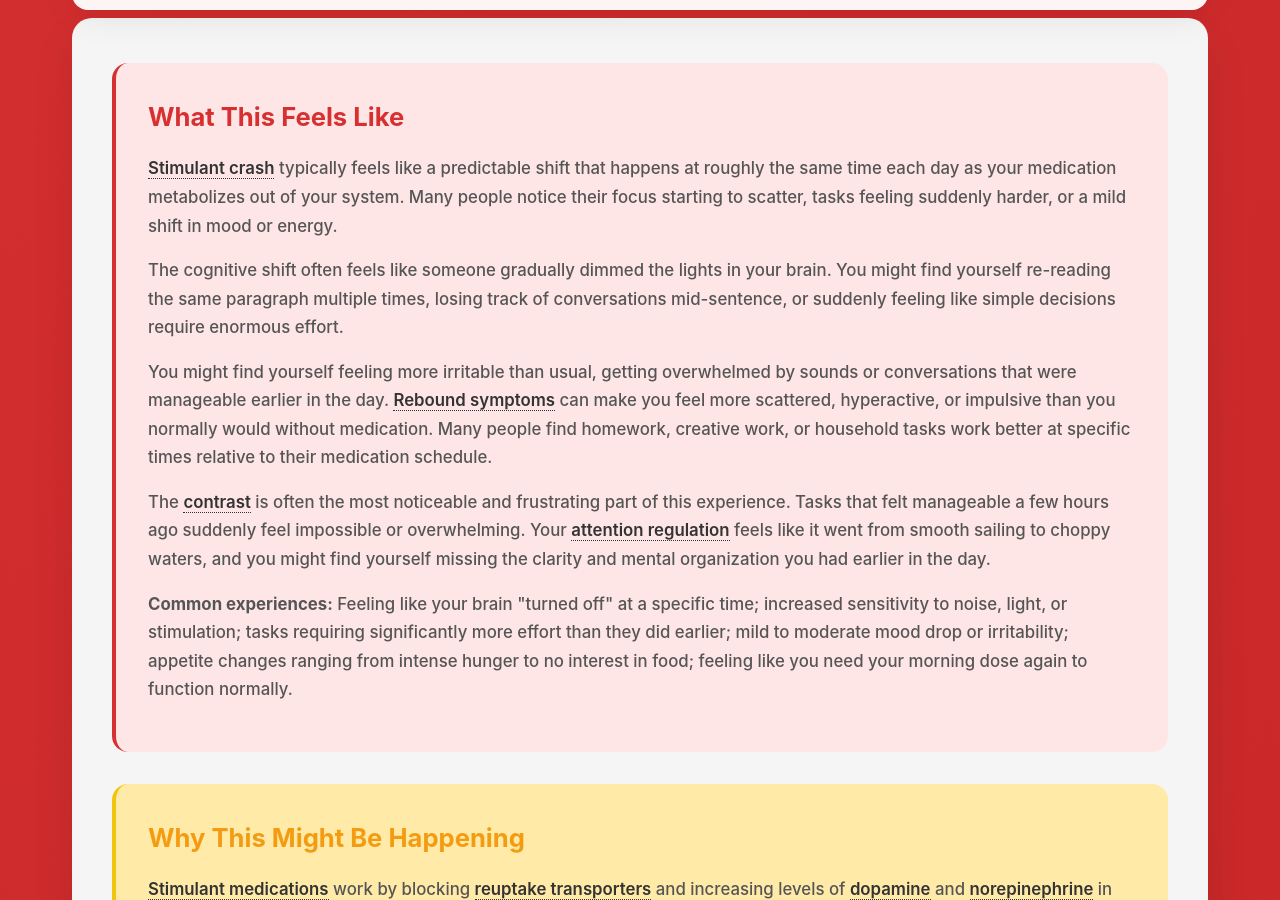
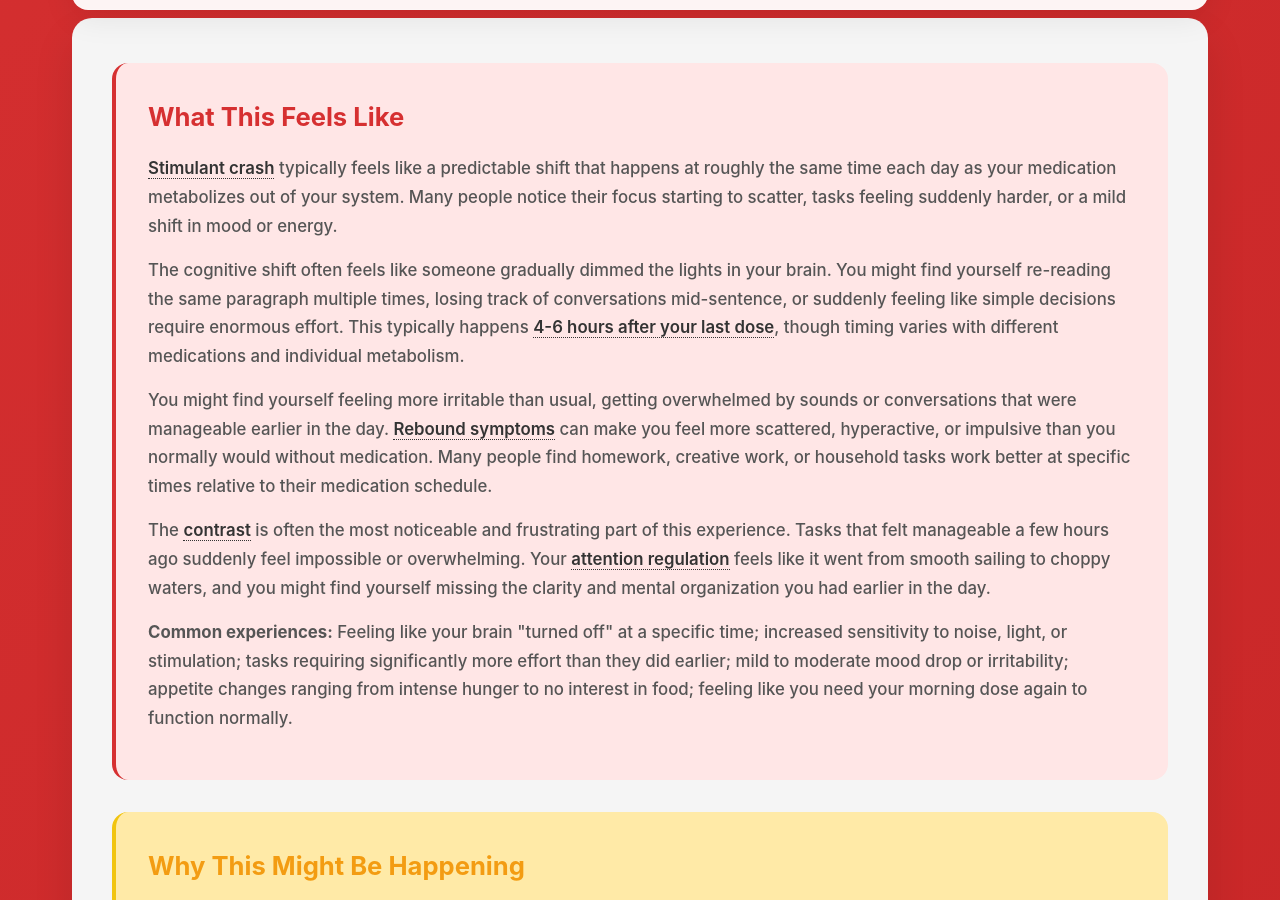
Before and after one commit to neurodivergent-survival-guide/neurodivergent-survival-guide, a Jekyll site: the page built from struggles/stimulant-crash-and-rebound.html, in a window 1280 px wide and 900 px high, scrolled down 666 px. Built offline with Jekyll 4.4.1, drawn with Linux system fonts in a browser that asks for light colours.

Commit message:
Update stimulant-crash-and-rebound.html

```diff
--- a/struggles/stimulant-crash-and-rebound.html
+++ b/struggles/stimulant-crash-and-rebound.html
@@ -25,7 +25,7 @@ search_terms: ["meds wearing off", "crash every day", "irritable afternoon", "br
         <h2 id="what-this-feels-like">What This Feels Like</h2>
         <p><a class="jargon">Stimulant crash<span class="tooltip">A temporary period of increased fatigue, mood drop, or symptom return as ADHD medication wears off</span></a> typically feels like a predictable shift that happens at roughly the same time each day as your medication metabolizes out of your system. Many people notice their focus starting to scatter, tasks feeling suddenly harder, or a mild shift in mood or energy.</p>
 
-        <p>The cognitive shift often feels like someone gradually dimmed the lights in your brain. You might find yourself re-reading the same paragraph multiple times, losing track of conversations mid-sentence, or suddenly feeling like simple decisions require enormous effort.</p>
+        <p>The cognitive shift often feels like someone gradually dimmed the lights in your brain. You might find yourself re-reading the same paragraph multiple times, losing track of conversations mid-sentence, or suddenly feeling like simple decisions require enormous effort. This typically happens <a class="jargon">4-6 hours after your last dose<span class="tooltip">The typical window when immediate-release stimulants begin wearing off significantly</span></a>, though timing varies with different medications and individual metabolism.</p>
 
         <p>You might find yourself feeling more irritable than usual, getting overwhelmed by sounds or conversations that were manageable earlier in the day. <a class="jargon">Rebound symptoms<span class="tooltip">ADHD symptoms returning temporarily stronger than baseline as medication effects fade</span></a> can make you feel more scattered, hyperactive, or impulsive than you normally would without medication. Many people find homework, creative work, or household tasks work better at specific times relative to their medication schedule.</p>
 
```
